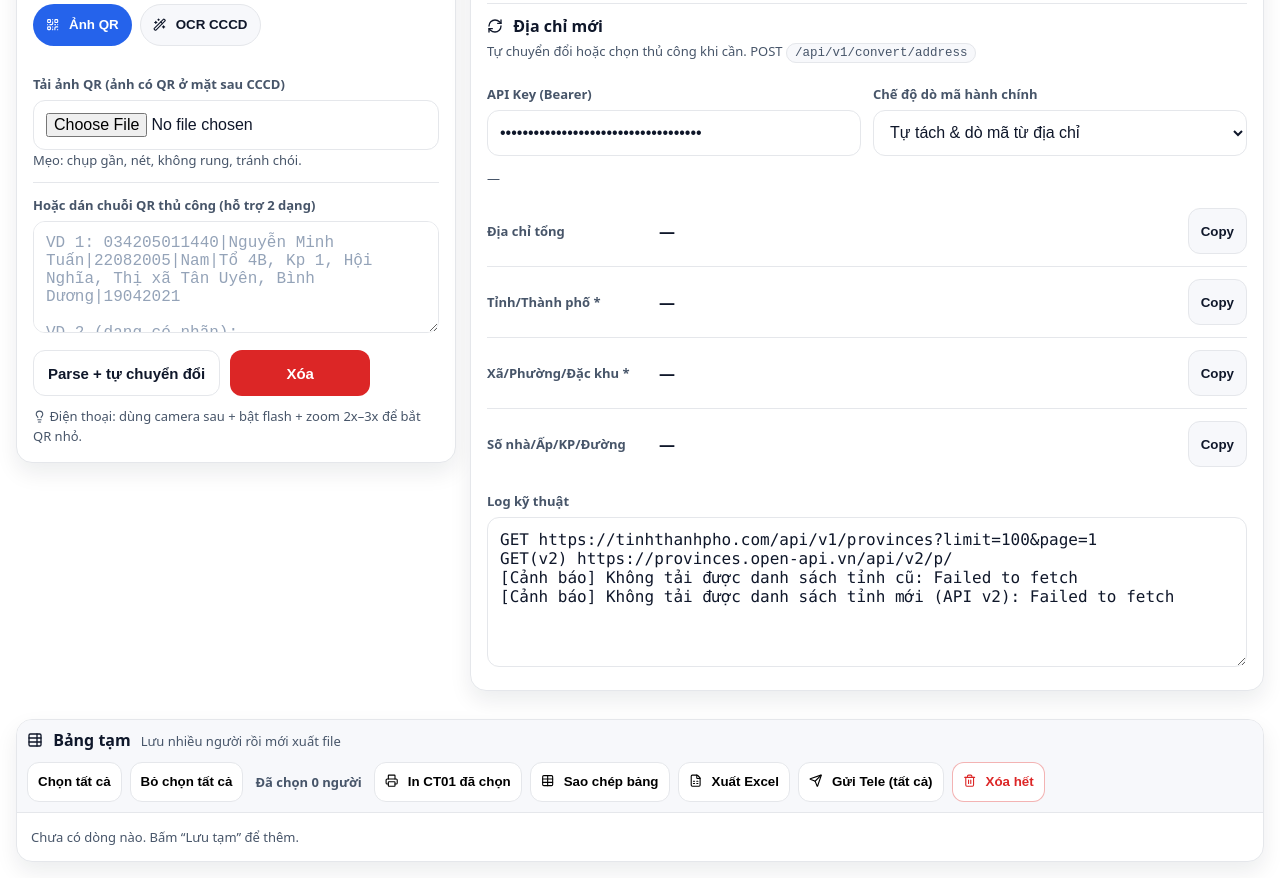
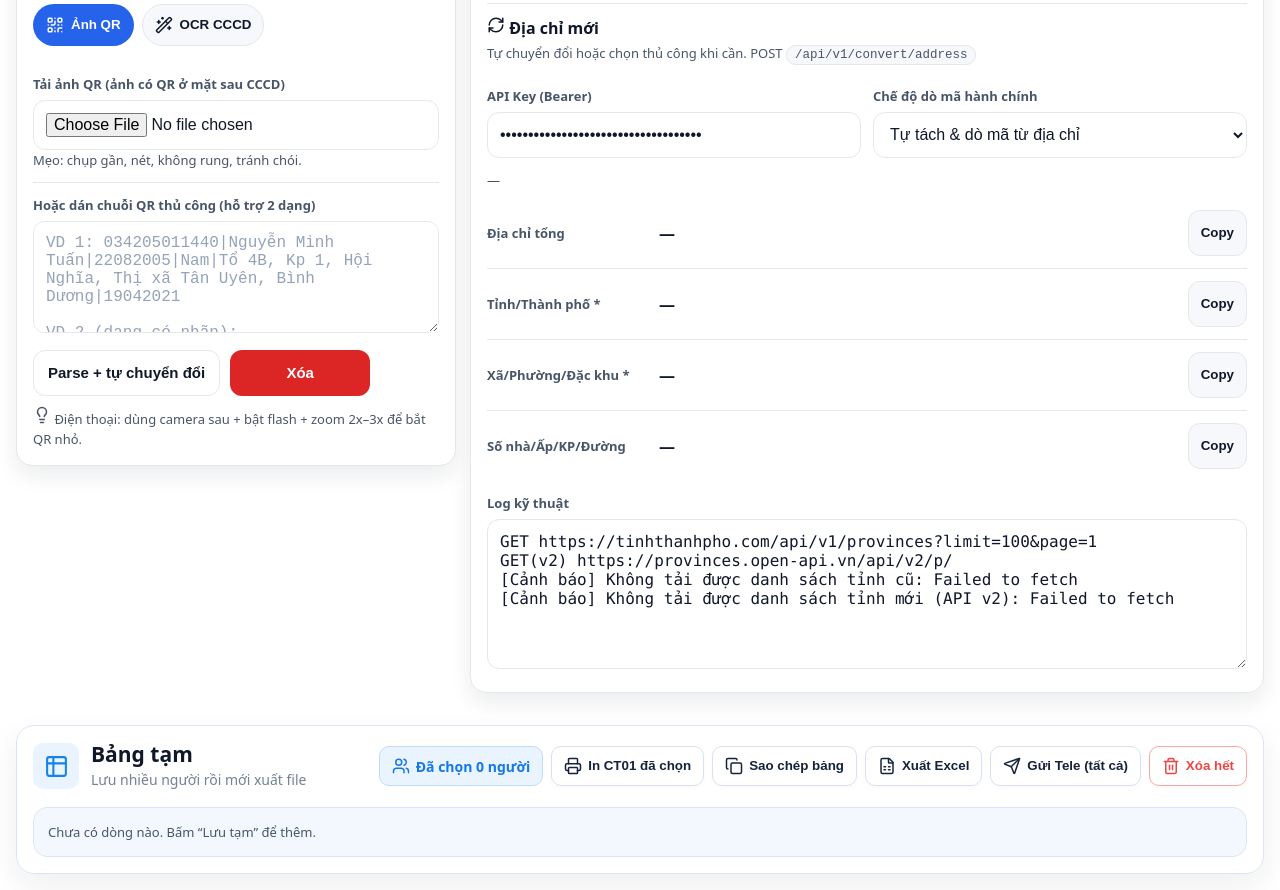
Before and after one commit to NMT2211/quet_cccd, a website: page index.html in a window 1280 px wide. Shown: the part 798-1688 px from the top of the page. Drawn offline with nearby package versions, Linux system fonts and the light colour scheme; no server answers.

Commit message:
Refine temporary table interface

```diff
--- a/index.html
+++ b/index.html
@@ -270,6 +270,10 @@
     .mono{font-family: ui-monospace, SFMono-Regular, Menlo, Monaco, Consolas, "Liberation Mono", "Courier New", monospace}
 
     .copyBtn{
+      display:inline-flex;
+      align-items:center;
+      justify-content:center;
+      gap:7px;
       padding:10px 12px;
       border-radius: 12px;
       border:1px solid var(--line);
@@ -280,6 +284,20 @@
       min-height: var(--tap);
       white-space:nowrap;
       transition: background .15s ease, border-color .15s ease, opacity .15s ease;
+    }
+    :is(.btn, .copyBtn, .miniBtn, .pill, .tabBtn){
+      align-items:center;
+      justify-content:center;
+      gap:7px;
+      line-height:1.2;
+    }
+    :is(.btn, .copyBtn, .miniBtn, .tabBtn){display:inline-flex;}
+    :is(.btn, .copyBtn, .miniBtn, .pill, .tabBtn) > .lucide{
+      display:block;
+      flex:0 0 auto;
+      align-self:center;
+      margin:0;
+      vertical-align:middle;
     }
     .copyBtn:hover{opacity:.96; background:#fff; border-color:#cbd5e1}
     .copyBtn:disabled{
@@ -399,74 +417,80 @@
        Bảng tạm (Excel-like)
        ======================= */
     .tmpWrap{
-      margin-top: 14px;
-      border: 1px solid var(--line);
-      border-radius: var(--radius);
-      overflow: hidden;
-      background: #fff;
-      box-shadow: var(--shadow);
+      margin-top:18px; padding:16px; border:1px solid #dbe4f0; border-radius:18px;
+      overflow:hidden; background:rgba(255,255,255,.96); box-shadow:0 12px 32px rgba(15,23,42,.07);
     }
     .tmpToolbar{
       display:flex;
-      gap:10px;
+      gap:16px;
       flex-wrap:wrap;
       align-items:center;
       justify-content:space-between;
-      padding: 10px 10px;
-      background: var(--surface2);
-      border-bottom: 1px solid var(--line);
-    }
-    .tmpToolbar .left{display:flex;gap:10px;flex-wrap:wrap;align-items:center;}
-    .tmpToolbar .right{display:flex;gap:8px;flex-wrap:wrap;align-items:center;}
+      padding:0 0 16px; background:transparent; border-bottom:0;
+    }
+    .tmpToolbar .left{display:flex;gap:12px;flex-wrap:nowrap;align-items:center;}
+    .tmpTitleIcon{width:46px;height:46px;border-radius:10px;display:flex;align-items:center;justify-content:center;color:#1683eb;background:#eaf4ff;}
+    .tmpTitleIcon .lucide{width:25px;height:25px;margin:0;}
+    .tmpTitleText .sectionTitle{font-size:21px;line-height:1.2;font-weight:650;}
+    .tmpTitleText .small{margin-top:2px;color:#718198;font-size:14px;}
+    .tmpToolbar .right{display:flex;gap:8px;flex-wrap:wrap;align-items:center;justify-content:flex-end;}
 
     .tmpTableScroll{
       overflow:auto;
       max-height: 320px;
       -webkit-overflow-scrolling: touch;
+      border:1px solid #dbe6f3; border-radius:14px; background:#f3f8fe;
     }
     table.tmpTable{
       width: 100%;
       border-collapse: collapse;
-      min-width: 920px;
+      min-width: 1280px;
     }
     .tmpTable th, .tmpTable td{
-      border-bottom: 1px solid var(--line);
-      padding: 10px 10px;
-      font-size: 13px;
-      vertical-align: top;
+      border-bottom:1px solid #dfeaf6; padding:13px 14px; font-size:14px; vertical-align:middle;
     }
     .tmpTable th{
       position: sticky;
       top: 0;
-      background: #fff;
+      background: #edf5fd;
       z-index: 2;
-      font-weight: 700;
+      font-weight: 650;
       text-align: left;
       white-space: nowrap;
     }
     .tmpTable td{
       word-break: break-word;
       max-width: 360px;
-    }
+      background:#f7fbff; color:#29405f;
+    }
+    .tmpTable tbody tr:last-child td{border-bottom:0;}
     .tmpEmpty{
       padding: 14px;
       color: var(--muted);
       font-size: 13px;
     }
     .miniBtn{
-      padding: 8px 10px;
-      border-radius: 12px;
-      border: 1px solid var(--line);
+      display:inline-flex; align-items:center; justify-content:center; gap:6px;
+      padding:9px 12px; border-radius:10px; border:1px solid #d8e1ed;
       background: #fff;
+      color:#14233b;
       cursor: pointer;
-      font-weight: 700;
+      font-weight: 650;
       min-height: 40px;
-    }
-    .miniBtn:hover{opacity:.96}
-    .miniBtn.danger{border-color: rgba(220,38,38,.35); color: var(--danger)}
+      box-shadow:0 2px 6px rgba(15,23,42,.025);
+    }
+    .miniBtn:hover{background:#f8fbff;border-color:#b9c9dc;}
+    .miniBtn.danger{border-color:#fca5a5;color:#ef4444;background:#fff;}
+    .miniBtn.ok{background:#fff;color:#14233b;border-color:#d8e1ed;}
+    .tmpSelectionCount{min-height:40px;padding:8px 12px;border:1px solid #bfdbfe;border-radius:10px;color:#1677e8;background:#eaf4ff;font-size:14px;font-weight:650;}
+    .tmpSelectionCount svg{width:18px;height:18px;margin-right:6px}
+
+    .tmpTable input[type="checkbox"]{width:22px;height:22px;min-height:0;accent-color:#1683eb;cursor:pointer;}
 
     /* ✅ Mobile: bảng tạm hiển thị dạng card */
     @media (max-width: 640px){
+      .tmpWrap{padding:12px;}
+      .tmpTitleText .sectionTitle{font-size:19px;}
       table.tmpTable{min-width: 0;}
       .tmpTable thead{display:none;}
       .tmpTable, .tmpTable tbody, .tmpTable tr, .tmpTable td{display:block; width:100%;}
@@ -488,8 +512,11 @@
         color: var(--muted);
         font-weight: 600;
       }
-      .tmpToolbar .right{width:100%}
+      .tmpToolbar .right{width:100%;justify-content:stretch;}
       .tmpToolbar .right .miniBtn{flex:1}
+      .tmpSelectionCount{flex:1 1 100%;justify-content:center;}
+      .tmpTableScroll{border:0;background:transparent;}
+      .tmpTable tr{margin-bottom:10px;border:1px solid #dbe6f3;border-radius:12px;background:#f7fbff;}
     }
 
     /* =======================
@@ -766,15 +793,16 @@ Ngày cấp CCCD: 19/04/2021'></textarea>
     <div class="tmpWrap">
       <div class="tmpToolbar">
         <div class="left">
-          <div class="sectionTitle"><i data-lucide="table-properties" aria-hidden="true"></i> Bảng tạm</div>
-          <div class="small">Lưu nhiều người rồi mới xuất file</div>
+          <div class="tmpTitleIcon"><i data-lucide="table-2" aria-hidden="true"></i></div>
+          <div class="tmpTitleText">
+            <div class="sectionTitle">Bảng tạm</div>
+            <div class="small">Lưu nhiều người rồi mới xuất file</div>
+          </div>
         </div>
         <div class="right">
-          <button class="miniBtn" id="btnSelectTmpAll" type="button">Chọn tất cả</button>
-          <button class="miniBtn" id="btnClearTmpSelection" type="button">Bỏ chọn tất cả</button>
-          <span class="tmpSelectionCount" id="tmpSelectionCount">Đã chọn 0 người</span>
+          <span class="tmpSelectionCount" id="tmpSelectionCount"><i data-lucide="users" aria-hidden="true"></i> Đã chọn 0 người</span>
           <button class="miniBtn ok" id="btnPrintSelectedCT01" type="button"><i data-lucide="printer" aria-hidden="true"></i> In CT01 đã chọn</button>
-          <button class="miniBtn" id="btnCopyTmpAll" type="button"><i data-lucide="table" aria-hidden="true"></i> Sao chép bảng</button>
+          <button class="miniBtn" id="btnCopyTmpAll" type="button"><i data-lucide="copy" aria-hidden="true"></i> Sao chép bảng</button>
           <button class="miniBtn" id="btnExportExcelInTable"><i data-lucide="file-spreadsheet" aria-hidden="true"></i> Xuất Excel</button>
           <button class="miniBtn" id="btnSendTelegramTmpAll"><i data-lucide="send" aria-hidden="true"></i> Gửi Tele (tất cả)</button>
           <button class="miniBtn danger" id="btnClearTmpAll"><i data-lucide="trash-2" aria-hidden="true"></i> Xóa hết</button>
@@ -1091,7 +1119,7 @@ function clearReaderPreview(){
     function updateTmpSelectionUI(total = loadTmpRows().length){
       for (const index of [...selectedTmpRows]) if (index < 0 || index >= total) selectedTmpRows.delete(index);
       try { sessionStorage.setItem(TMP_SELECTION_KEY, JSON.stringify([...selectedTmpRows].sort((a, b) => a - b))); } catch {}
-      $("tmpSelectionCount").textContent = `Đã chọn ${selectedTmpRows.size} người`;
+      setIconLabel($("tmpSelectionCount"), "users", `Đã chọn ${selectedTmpRows.size} người`);
       const all = $("tmpSelectAllCheckbox");
       if (all) {
         all.checked = total > 0 && selectedTmpRows.size === total;
@@ -1371,13 +1399,6 @@ function clearReaderPreview(){
       renderLucideIcons();
     }
 
-    function selectAllTmpRows(selected){
-      const rows = loadTmpRows();
-      selectedTmpRows.clear();
-      if (selected) rows.forEach((_, index) => selectedTmpRows.add(index));
-      renderTmpTable();
-    }
-
     function openBatchCT01Modal(){
       const rows = loadTmpRows();
       const selected = [...selectedTmpRows].filter(index => rows[index]);
@@ -1437,8 +1458,6 @@ function clearReaderPreview(){
       window.location.href = "./ct01.html";
     }
 
-    $("btnSelectTmpAll").addEventListener("click", () => selectAllTmpRows(true));
-    $("btnClearTmpSelection").addEventListener("click", () => selectAllTmpRows(false));
     $("btnPrintSelectedCT01").addEventListener("click", openBatchCT01Modal);
     $("btnCancelBatchCT01").addEventListener("click", () => ModalController.close());
     $("btnPreviewBatchCT01").addEventListener("click", () => submitBatchCT01("preview"));
--- a/style.css
+++ b/style.css
@@ -37,9 +37,11 @@ body .toast{
   pointer-events: none;
 }
 body .toast::before{ content:none; }
-body .lucide{ width: 1em; height: 1em; vertical-align: -0.125em; flex: 0 0 auto; }
+body .lucide{ width: 18px;
+    height: 18px;
+    }
 body .toast .lucide{ margin-right: 6px; }
-body :is(.btn, .copyBtn, .miniBtn, .pill, .sectionTitle, .tabBtn) > .lucide{ margin-right: 6px; }
+body :is(.btn, .copyBtn, .miniBtn, .pill, .sectionTitle, .tabBtn) > .lucide{ margin-right: 0px; }
 body .sectionTitle > :is(.lucide-camera, .lucide-id-card){
   width: 1.4em;
   height: 1.4em;
@@ -107,7 +109,7 @@ padding: 10px 12px;
     transition: background .15s ease, border-color .15s ease, opacity .15s ease;
   }
 .shortcutRowActions{ display: flex; gap: 6px; }
-.tmpRowActions{ display: flex; flex-wrap: wrap; gap: 6px; min-width: 0; }
+.tmpRowActions{ display: flex; flex-wrap: wrap; gap: 6px; min-width: 0;  justify-content: center;}
 .tmpSelectionCount{ display:inline-flex; align-items:center; font-size:13px; font-weight:700; color:var(--muted); padding:0 4px; }
 .tmpSelectCell{ width:44px; min-width:44px; text-align:center; }
 .tmpSelectCell input{ width:18px; height:18px; min-height:0; cursor:pointer; }
```
Also changed, not shown: tests/keyboard-regression.cjs (+3 -3 lines).
